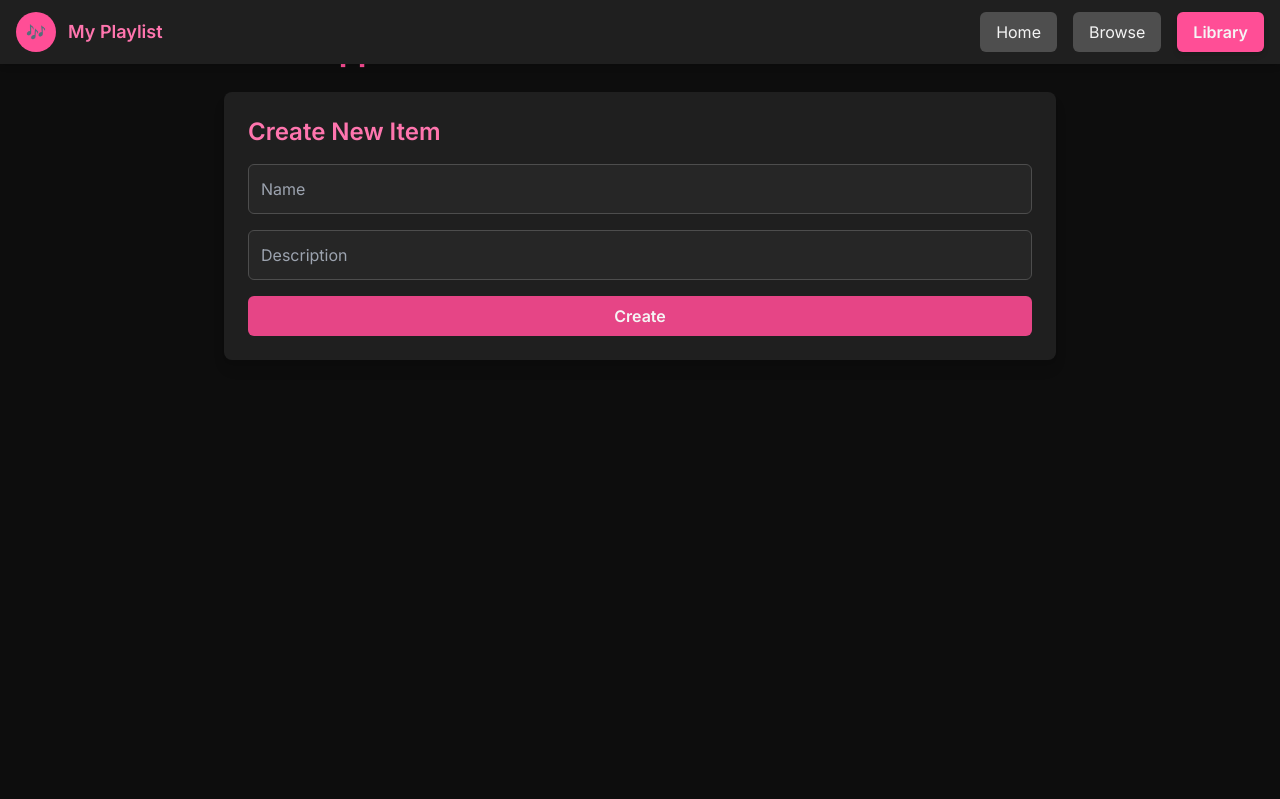
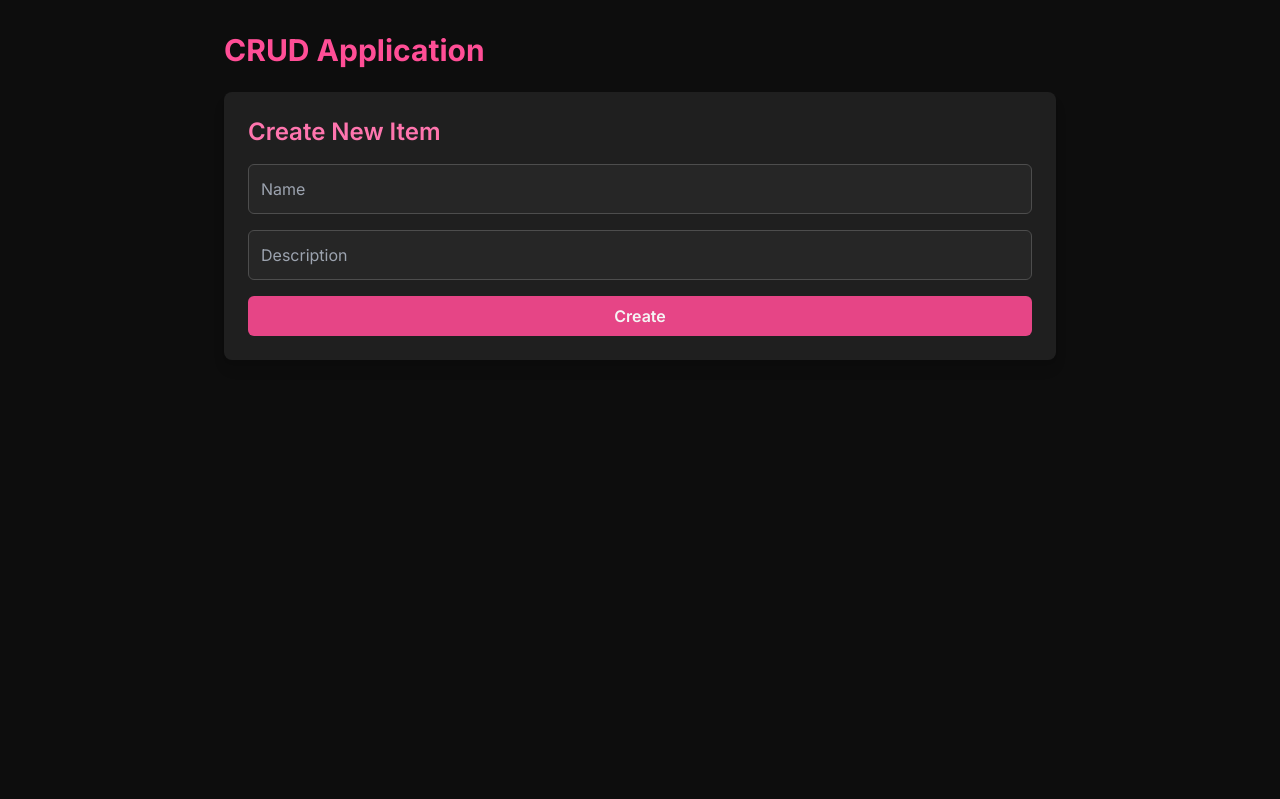
Before and after one commit to yeoniii20/Playlist, a Next.js app: page / in a window 1280 px wide. Shown: the top 799 px of the page. Built offline with nearby package versions, Linux system fonts and the light colour scheme.

Commit message:
style: delete header

```diff
--- a/src/app/pages/mainPage.tsx
+++ b/src/app/pages/mainPage.tsx
@@ -30,7 +30,7 @@ const MainPage = () => {
 
   return (
     <div className="relative p-8 bg-black-8 min-h-screen text-gray-0">
-      <Header onLoginClick={() => setIsLoginModalOpen(true)} />
+      {/* <Header onLoginClick={() => setIsLoginModalOpen(true)} /> */}
       {isLoginModalOpen && (
         <div className="fixed inset-0 bg-black-8 bg-opacity-60 flex items-center justify-center z-50">
           <div className="bg-black-7 p-6 rounded-lg shadow-lg relative">
```
